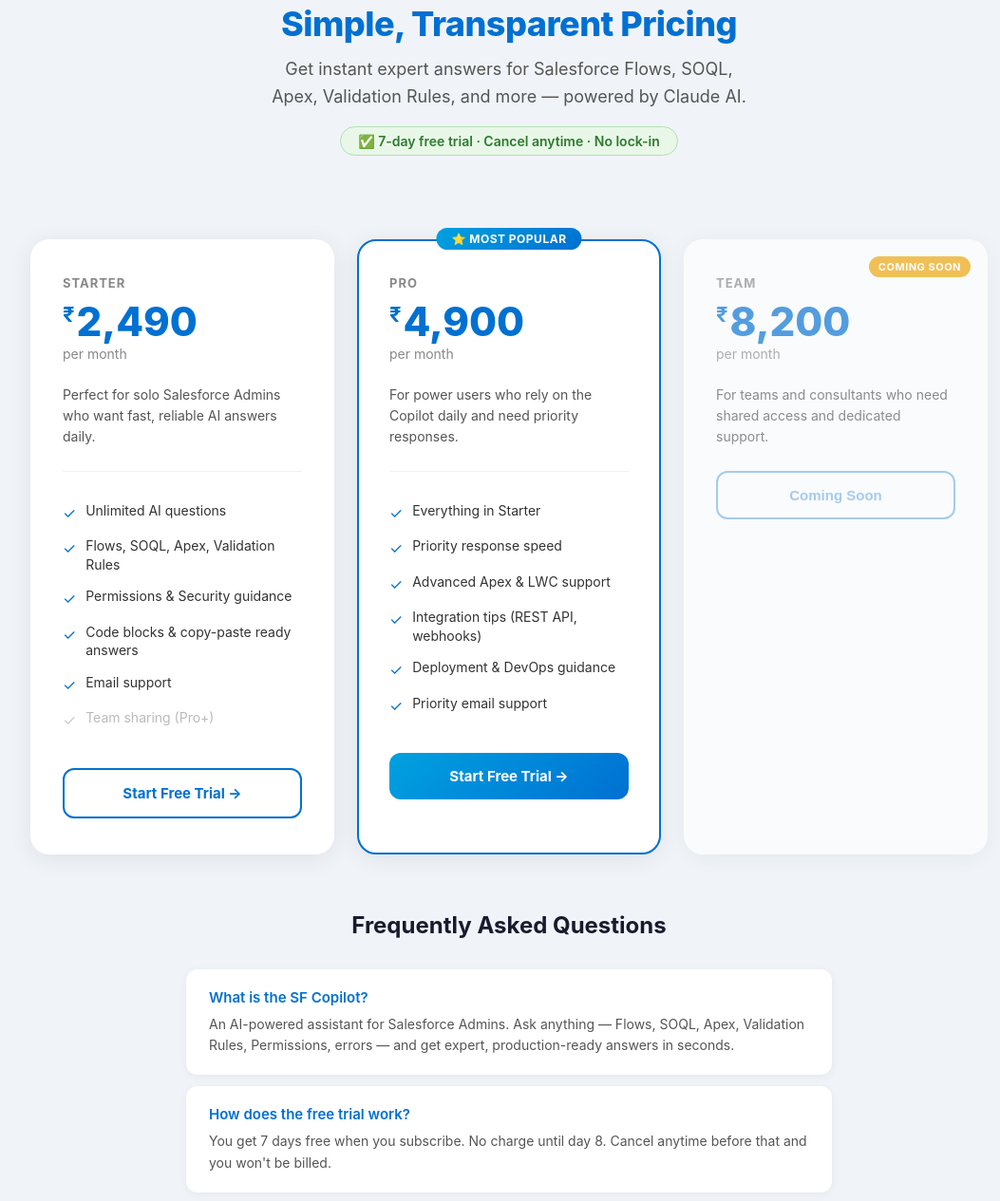
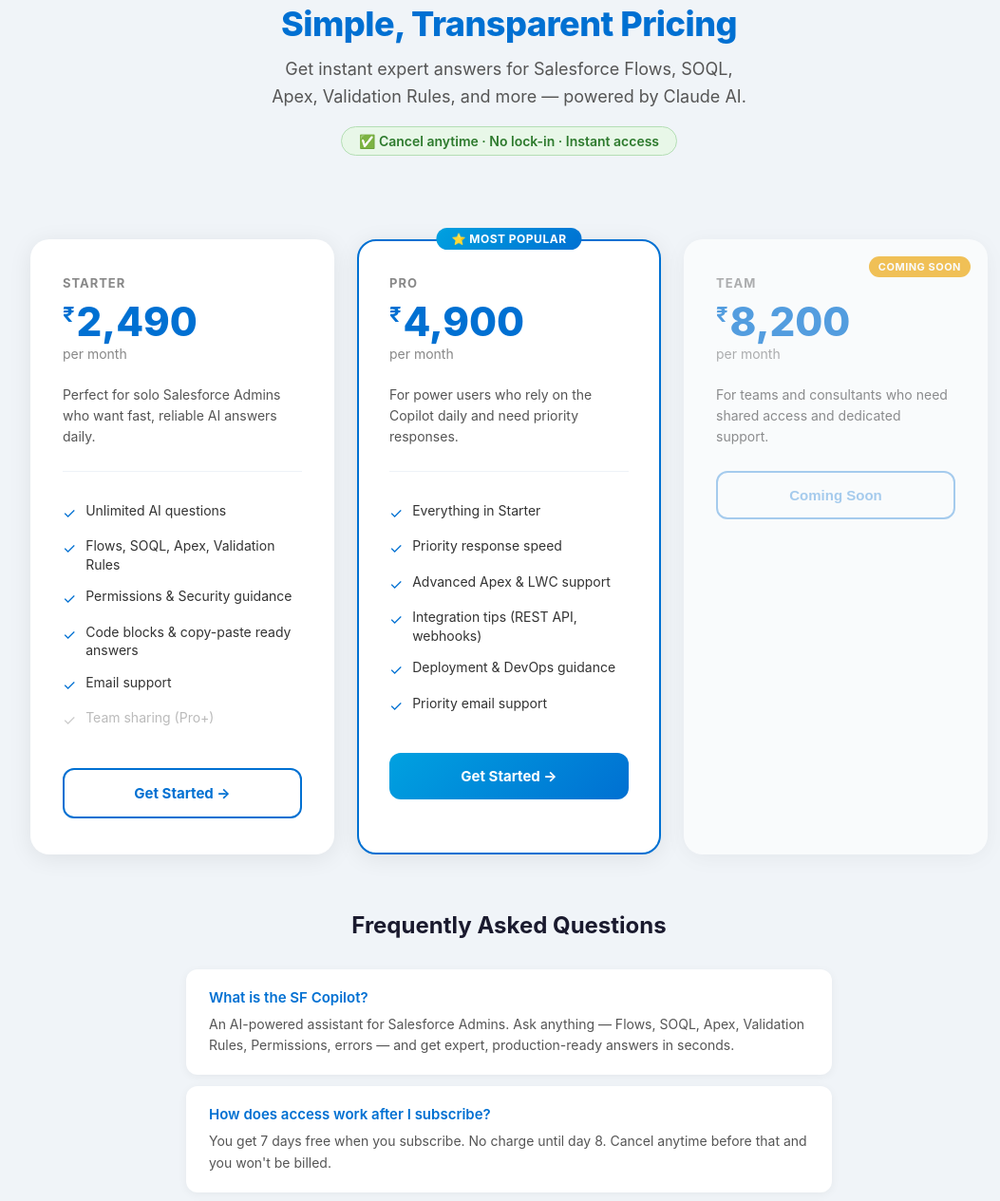
Before and after one commit to suryavijayakumar03/salesforce-admin-ai-copilot, a website: page docs/index.html in a window 1280 px wide. Shown: the part 132-1397 px from the top of the page at 95% size, without its empty margins (104-1157 px from the left). Drawn offline with Linux system fonts and the light colour scheme.

Commit message:
Remove false trial claim, fix button text

```diff
--- a/docs/index.html
+++ b/docs/index.html
@@ -287,7 +287,7 @@
 <div class="hero">
   <h2>Simple, Transparent Pricing</h2>
   <p>Get instant expert answers for Salesforce Flows, SOQL, Apex, Validation Rules, and more — powered by Claude AI.</p>
-  <div class="trial-badge">✅ 7-day free trial · Cancel anytime · No lock-in</div>
+  <div class="trial-badge">✅ Cancel anytime · No lock-in · Instant access</div>
 </div>
 
 <div class="plans">
@@ -307,7 +307,7 @@
       <li><span class="check">✓</span> Email support</li>
       <li><span class="check grey">✓</span> <span style="color:#bbb">Team sharing (Pro+)</span></li>
     </ul>
-    <a href="https://rzp.io/rzp/Si20GwT" class="cta-btn cta-outline" target="_blank">Start Free Trial →</a>
+    <a href="https://rzp.io/rzp/Si20GwT" class="cta-btn cta-outline" target="_blank">Get Started →</a>
   </div>
 
   <!-- PRO (POPULAR) -->
@@ -326,7 +326,7 @@
       <li><span class="check">✓</span> Deployment & DevOps guidance</li>
       <li><span class="check">✓</span> Priority email support</li>
     </ul>
-    <a href="https://rzp.io/rzp/HLfCcFr" class="cta-btn cta-primary" target="_blank">Start Free Trial →</a>
+    <a href="https://rzp.io/rzp/HLfCcFr" class="cta-btn cta-primary" target="_blank">Get Started →</a>
   </div>
 
   <!-- TEAM -->
@@ -351,7 +351,7 @@
   </div>
 
   <div class="faq-item">
-    <h4>How does the free trial work?</h4>
+    <h4>How does access work after I subscribe?</h4>
     <p>You get 7 days free when you subscribe. No charge until day 8. Cancel anytime before that and you won't be billed.</p>
   </div>
 
```
